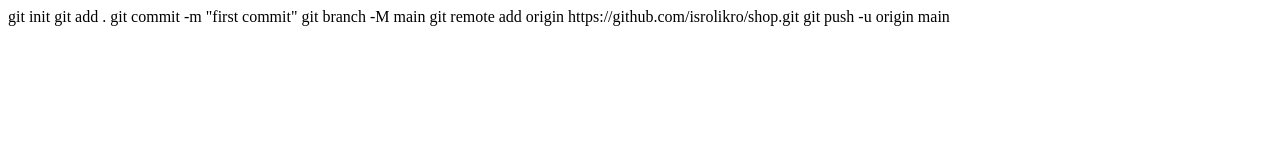
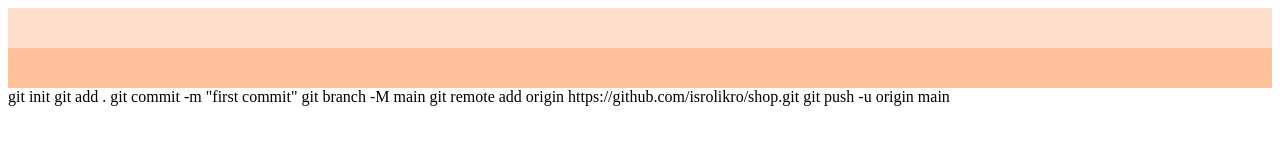
Before and after one commit to isrolikro/shop, a plain HTML site: page project_sope.html in a window 1280 px wide. Drawn offline with Linux system fonts and the light colour scheme.

Commit message:
first commit

```diff
--- /dev/null
+++ b/project_shop.css
@@ -0,0 +1,10 @@
+.header {
+    background-color: #ffdecb;
+    height: 5vh;
+
+}
+.heade {
+    background-color: #FFBF9B;
+    height: 5vh;
+
+}
--- /dev/null
+++ b/project_shop.js
@@ -0,0 +1 @@
+const body = document.getElementsByTagName('BODY')[0]
--- a/index.html
+++ b/project_sope.html
@@ -3,9 +3,13 @@
 <head>
     <meta charset="UTF-8">
     <meta name="viewport" content="width=device-width, initial-scale=1.0">
-    <title>Document</title>
+    <link rel="stylesheet" href="project_shop.css">
+    <title>shop</title>
 </head>
 <body>
+    <div class="header"></div>
+    <div class="heade"></div>
+    <script src="project_shop.js"></script>
 
 </body>
 </html>
```
